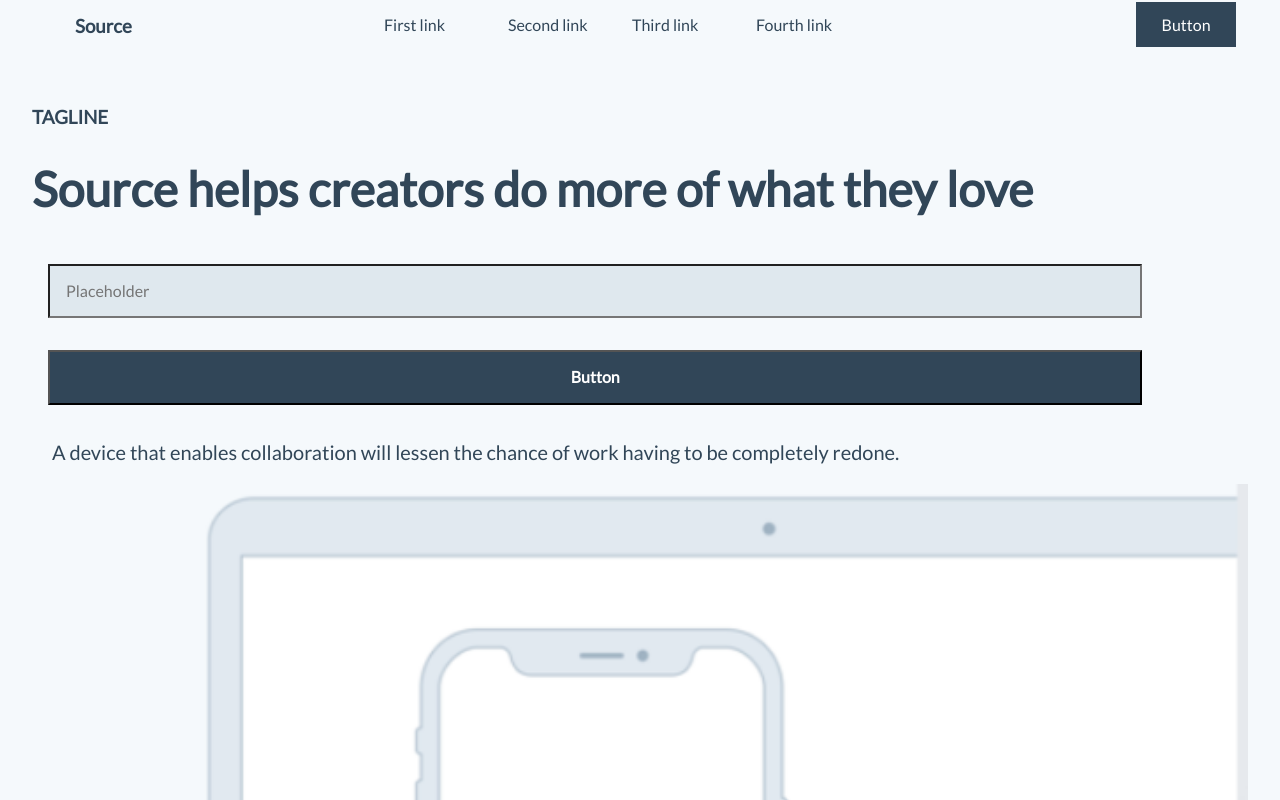
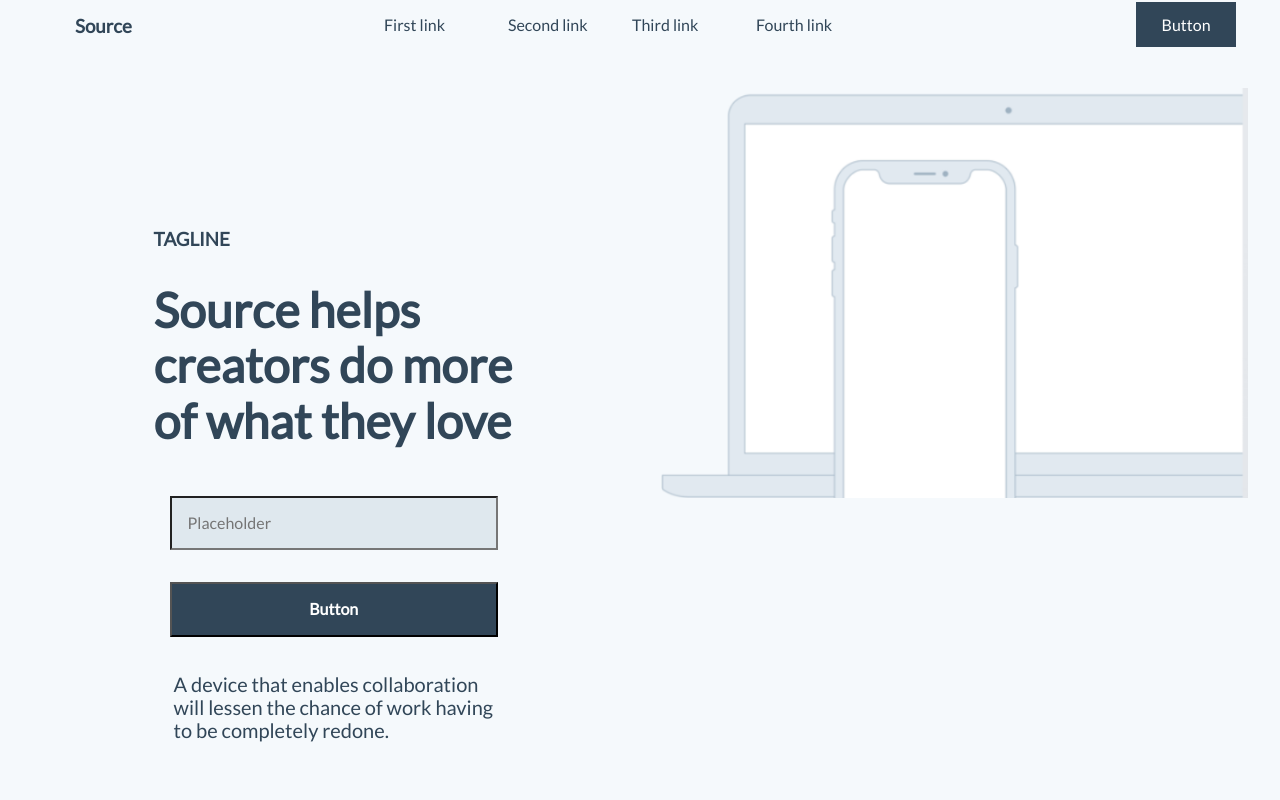
Before and after one commit to Operaismo/Source, a website: page index.html in a window 1280 px wide. Shown: the top 800 px of the page. Drawn offline with Linux system fonts and the light colour scheme.

Commit message:
feat: split main content into columns of 50% width each

```diff
--- a/css/style.css
+++ b/css/style.css
@@ -61,7 +61,7 @@ header {
 
 .hamburger {
   float: left;
-  padding-left: 25px;
+  padding-left: 10px;
   font-size: 2em;
   color: var(--main-darkgrey);
 }
@@ -144,6 +144,18 @@ button {
   margin: 1em 1em 1em 1em;
 }
 
+@media (min-width: 1024px) and (max-width: 2560px) {
+  .main-tagline {
+    width: 50%;
+    float: left;
+    padding: 10%;
+  }
+  .main-img {
+    width: 50%;
+    float: right;
+  }
+}
+
 /* MAIN SECTION 2: FEATURES */
 
 .features {
--- a/index.html
+++ b/index.html
@@ -31,9 +31,7 @@
     <header>
       <nav>
 				<!-- "Hamburger menu" / "Bar icon" to toggle the navigation links -->
-        <a href="javascript:void(0);" class="hamburger" onclick="myFunction()">
-          <i class="fa fa-bars"></i>
-        </a>
+        <i class="fa fa-bars hamburger"></i>
         <h3>Source</h3>
 				<h1>Source</h1>
         <ul>
@@ -49,6 +47,7 @@
     <!-- HEADER/NAVBAR END -->
     <!-- MAIN START -->
     <section class="main">
+			<section class="main-tagline">
 				<h3>TAGLINE</h3>
 				<h1>Source helps creators do more of what they love</h1>
 				<input type="text" placeholder="Placeholder" />
@@ -57,7 +56,10 @@
 					A device that enables collaboration will lessen the chance of work
 					having to be completely redone.
 				</p>
+			</section>
+			<section class="main-img">
       	<img src="img/source-tablet-phone.png" alt="tablet and phone" />
+			</section>
     </section>
     <!-- MAIN END -->
     <hr class="hr-divider" />
```
Lines whose indentation alone changed are shown as unchanged.
